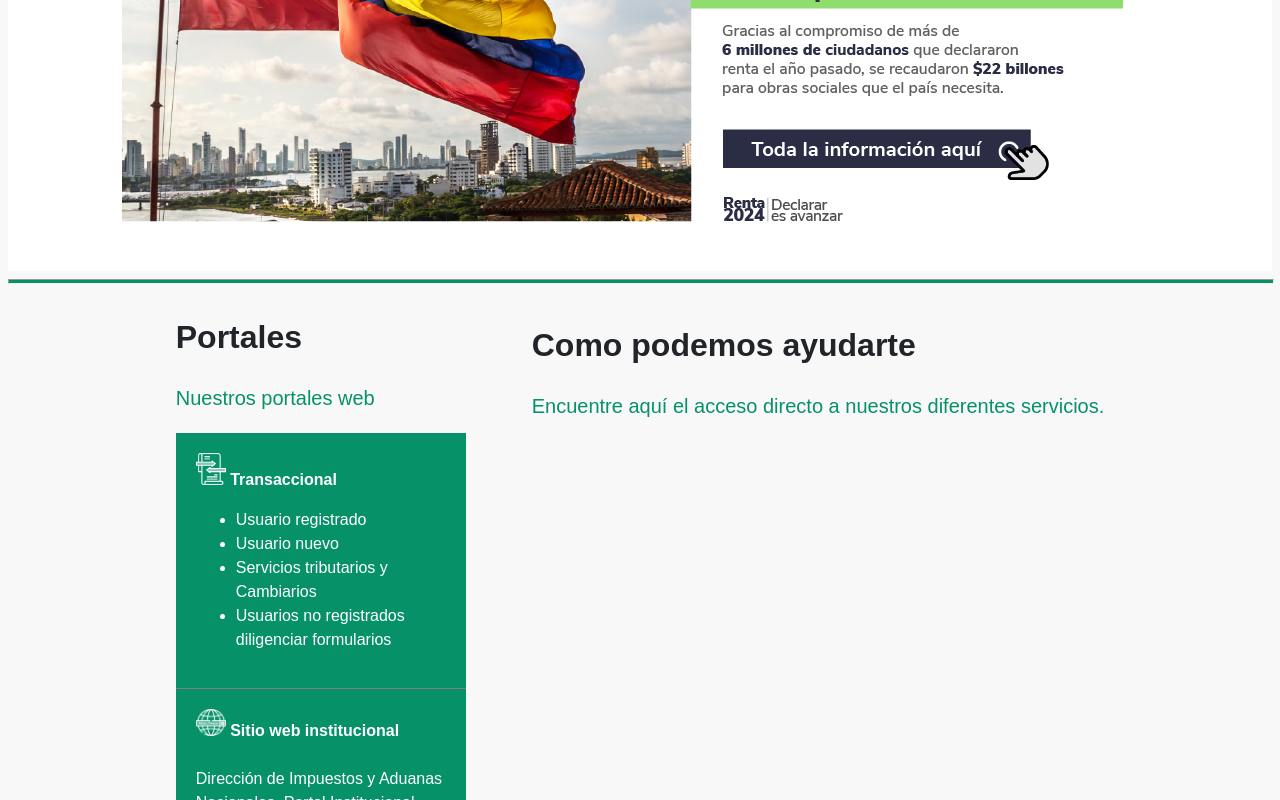
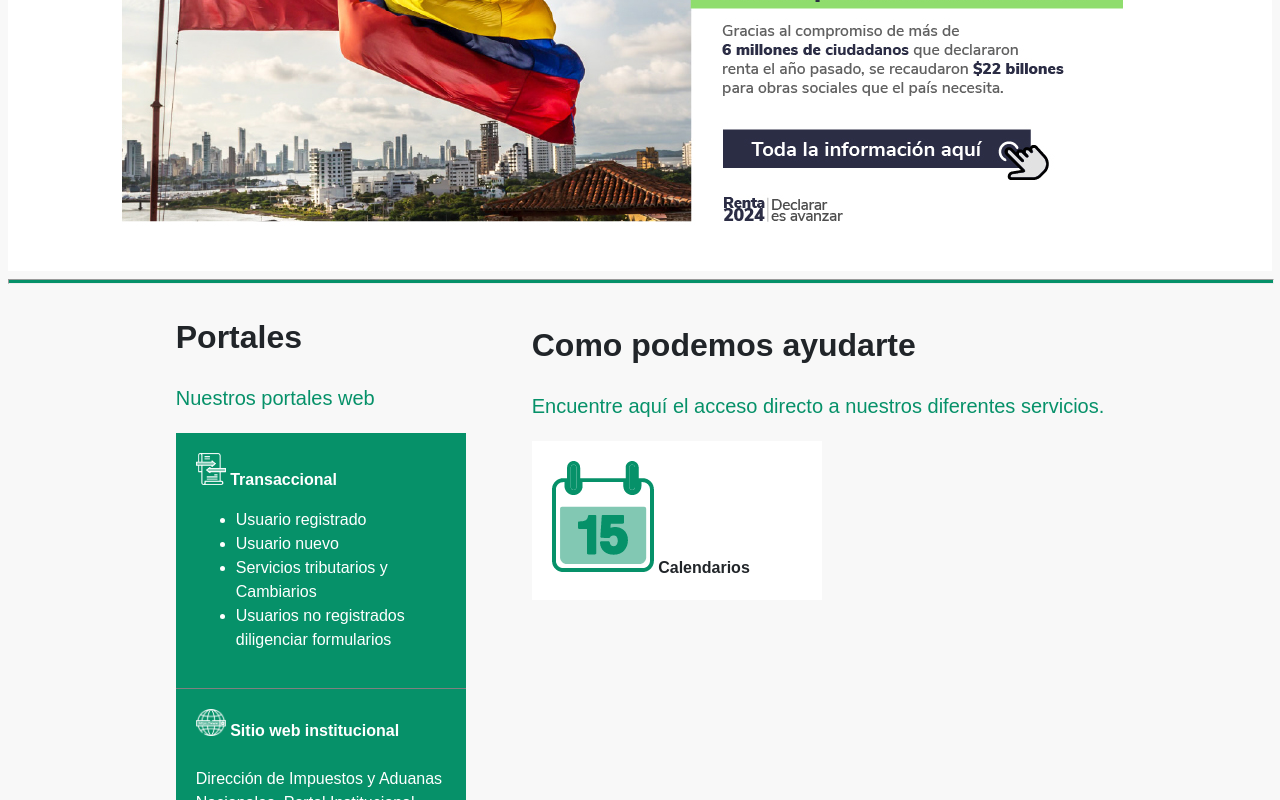
Before and after one commit to Rinjo1z/clon-home-dian-juan-paez, a plain HTML site: page index.html in a window 1280 px wide. Shown: the part 424-1224 px from the top of the page. Drawn offline with Linux system fonts and the light colour scheme.

Commit message:
servicios

```diff
--- a/css/styles.css
+++ b/css/styles.css
@@ -89,7 +89,7 @@ body{
 }
 
 .portcard a{
-    width: 250px;     /* 👈 Ajusta el ancho */
+    width: 250px;
     line-height: 1.5;
 }
 
@@ -102,3 +102,10 @@ a{
 a:hover{
     text-decoration: underline;
 }
+
+.sercard {
+    background-color: white;
+    align-items: center;
+    padding: 20px;
+    width: 250px;
+}
--- a/index.html
+++ b/index.html
@@ -78,6 +78,13 @@
                     <h1>Como podemos ayudarte</h1>
                     <p style="color: #069169; font-size: 20px;"> Encuentre aquí el acceso directo a nuestros diferentes servicios. </p>
                 </div>
+                <div class="container">
+                    <div class="sercard">
+                        <img src="img/calendarios_active.png" alt=""> <b> Calendarios </b> <br>
+
+
+                    </div>
+                </div>
             </div>
         </div>
 
```
Also changed, not shown: img/calendarios_active.png (added).
